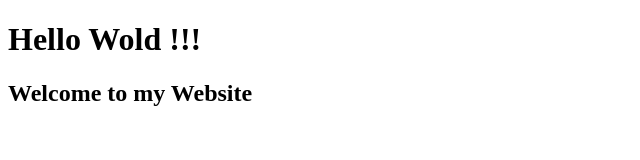
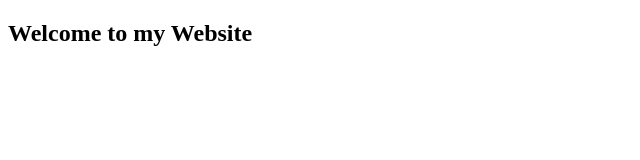
Before and after one commit to zinzin30/testGit, a plain HTML site: page Index.html in a window 1280 px wide. Shown: the whole page, without its empty margins (0-640 px from the left). Drawn offline with Linux system fonts and the light colour scheme.

Commit message:
Remove Hello Wold Massage

```diff
--- a/Index.html
+++ b/Index.html
@@ -4,6 +4,5 @@
     <title>Test for GIT HUB MINI COURSE</title>
 </head>
 <body>
-    <h1>Hello Wold !!!</h1>
     <h2>Welcome to my Website</h2>
 </body>
```
